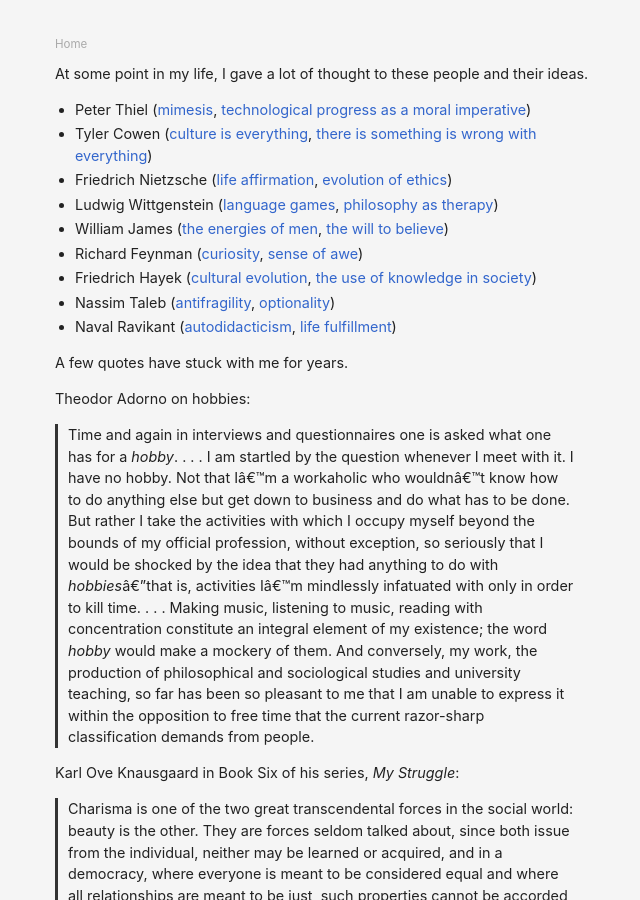
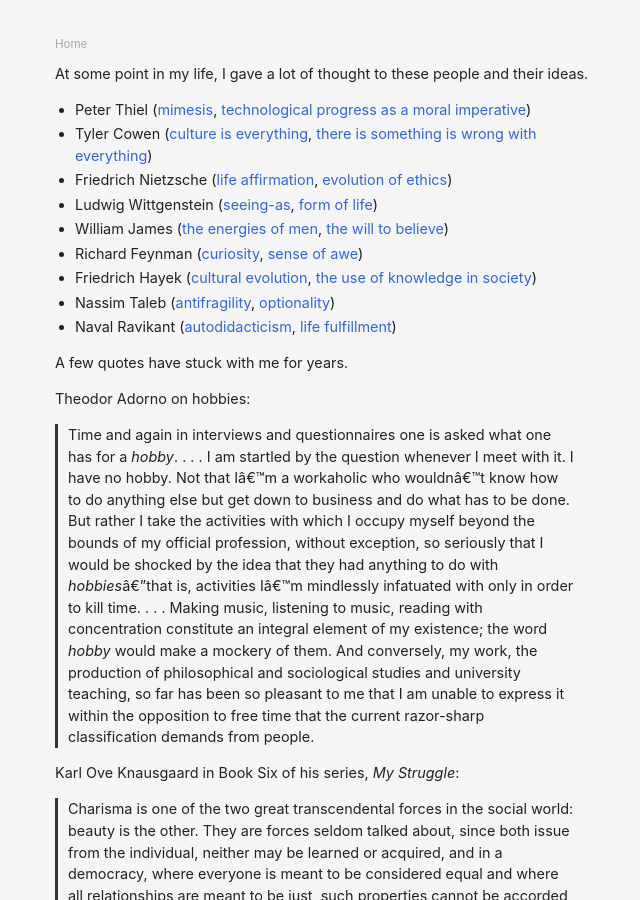
Before and after one commit to danschlz/danschulz.github.io, a Jekyll site: the page built from ideas.md, in a window 1280 px wide and 900 px high. Shown: the whole window, without its empty margins (305-945 px from the left). Built offline with Jekyll 4.4.1, drawn with Linux system fonts in a browser that asks for light colours.

Commit message:
Update ideas.md

```diff
--- a/ideas.md
+++ b/ideas.md
@@ -8,7 +8,7 @@ At some point in my life, I gave a lot of thought to these people and their idea
 * Peter Thiel ([mimesis](https://iep.utm.edu/girard/#H2), [technological progress as a moral imperative](https://youtu.be/F3EBfS9IcB4?t=3868))
 * Tyler Cowen ([culture is everything](https://marginalrevolution.com/marginalrevolution/2018/12/deconstructing-cultural-codes.html), [there is something is wrong with everything](https://marginalrevolution.com/marginalrevolution/2015/04/tyler-cowens-three-laws.html))
 * Friedrich Nietzsche ([life affirmation](https://en.wikipedia.org/wiki/Nietzschean_affirmation), [evolution of ethics](https://en.wikipedia.org/wiki/On_the_Genealogy_of_Morality))
-* Ludwig Wittgenstein ([language games](https://en.wikipedia.org/wiki/Language_game_(philosophy)), [philosophy as therapy](http://www.paulgraham.com/philosophy.html))
+* Ludwig Wittgenstein ([seeing-as](https://www.kritike.org/journal/issue_18/marquez_june2016.pdf), [form of life](https://plato.stanford.edu/entries/wittgenstein/#GramFormLife))
 * William James ([the energies of men](https://www.jstor.org/stable/2177575), [the will to believe](https://en.wikipedia.org/wiki/The_Will_to_Believe))
 * Richard Feynman ([curiosity](https://www.youtube.com/watch?v=lmTmGLzPVyM), [sense of awe](https://www.youtube.com/watch?v=36GT2zI8lVA))
 * Friedrich Hayek ([cultural evolution](https://www.docdroid.net/n8mk5H9/the-three-sources-of-human-values-pdf), [the use of knowledge in society](http://www.econlib.org/library/Essays/hykKnw1.html))
```
